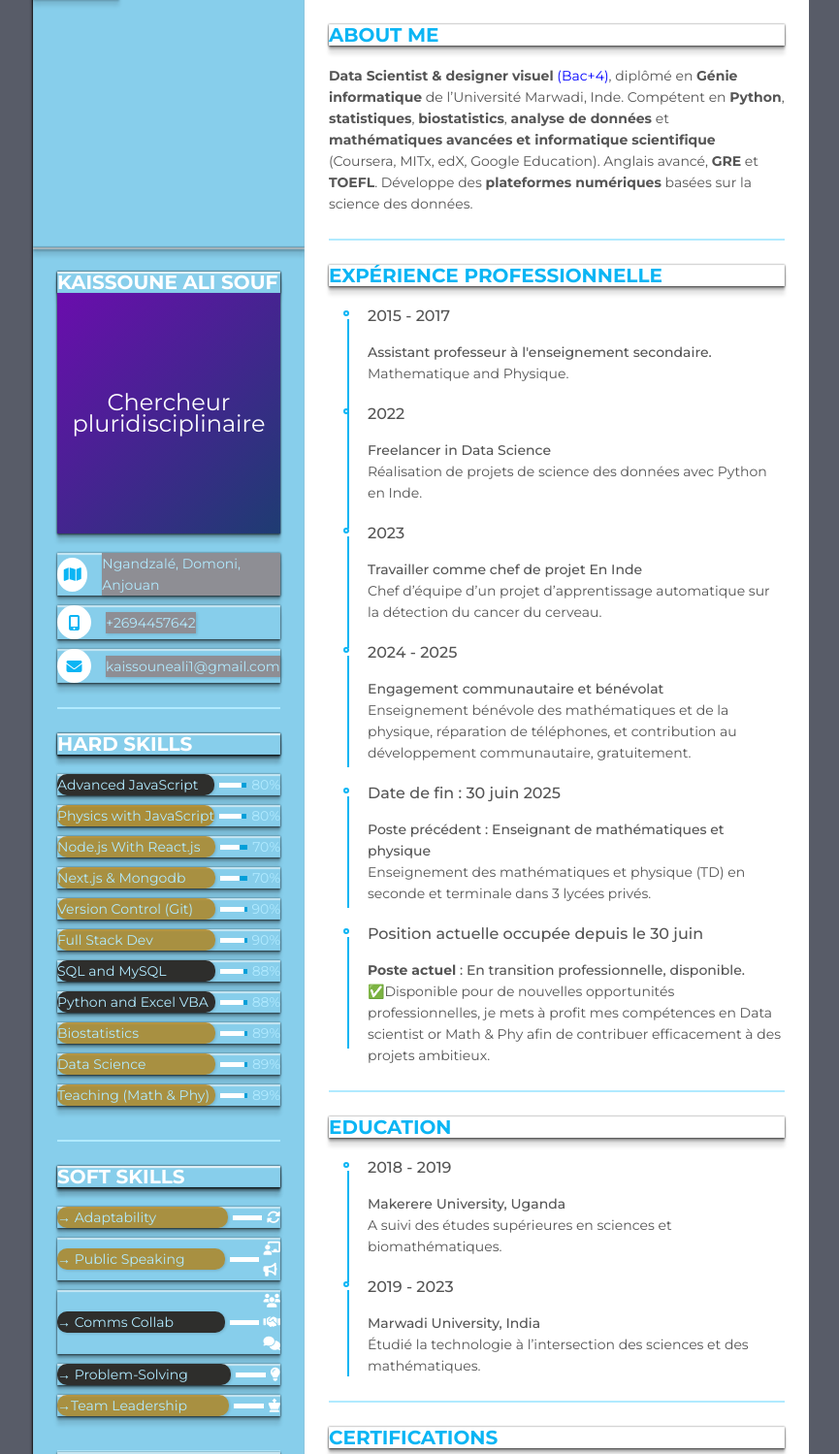
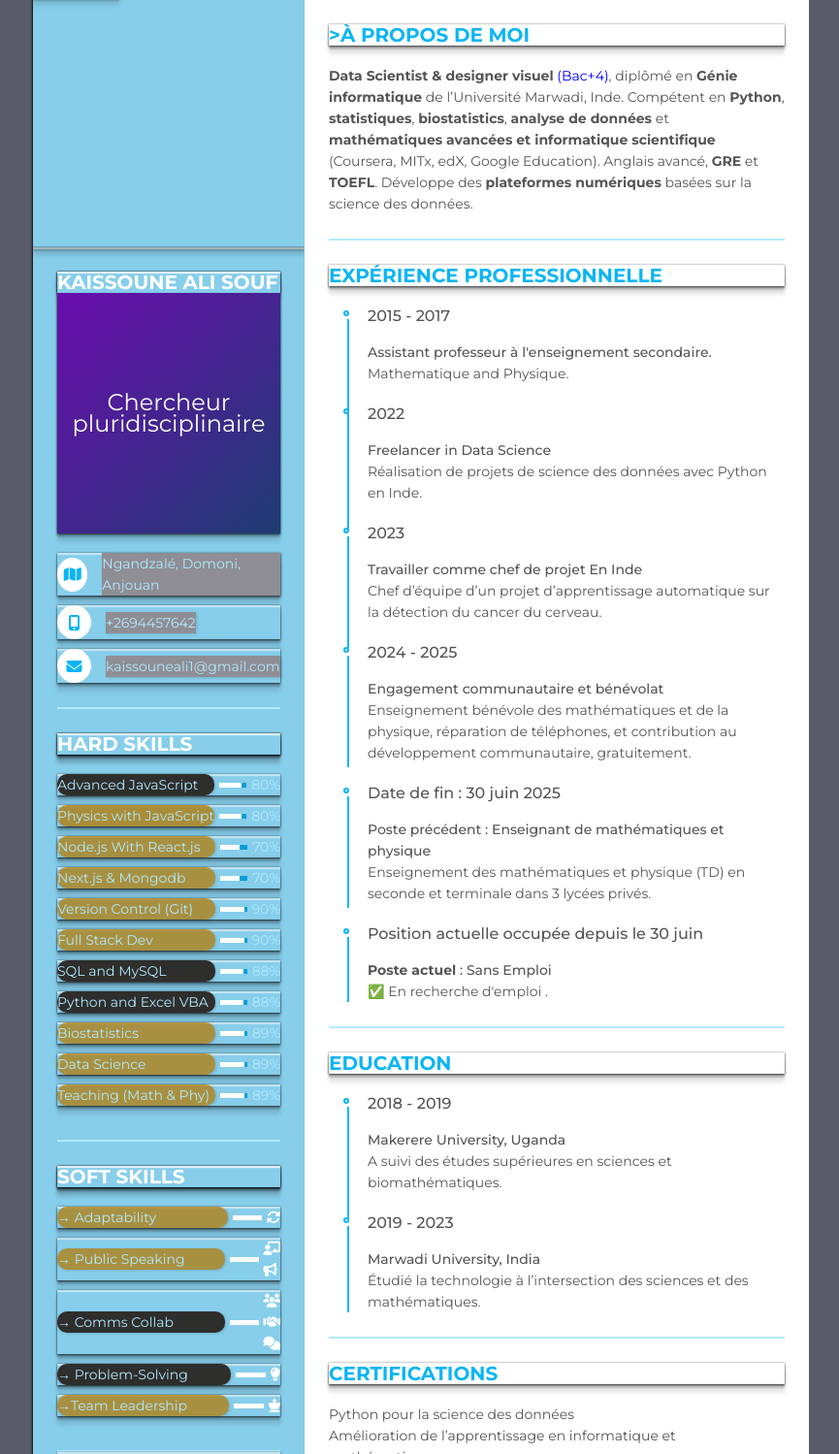
Before and after one commit to Kyle-Leads/CV-, a plain HTML site: page index.html in a window 1280 px wide. Shown: the part 75-1574 px from the top of the page at 97% size, without its empty margins (206-1071 px from the left). Drawn offline with Linux system fonts and the light colour scheme.

Commit message:
Update index.html

```diff
--- a/index.html
+++ b/index.html
@@ -250,7 +250,7 @@
   <div class="resume_right">
     <div class="resume_item resume_about">
         <div class="title">
-           <p class="bold">About Me</p>
+           <p class="bold">>À propos de moi</p>
          </div>
 
      <p>
@@ -310,8 +310,8 @@
             <li>
               <div class="date"> Position actuelle occupée depuis le 30 juin</div>
               <div class="info">
-                  <p class="semi-bold"> <strong>Poste actuel</strong> : En transition professionnelle, disponible.</p>
-                  <p>✅Disponible pour de nouvelles opportunités professionnelles, je mets à profit mes compétences en Data scientist or Math & Phy afin de contribuer efficacement à des projets ambitieux.
+                  <p class="semi-bold"> <strong>Poste actuel</strong> : Sans Emploi </p>
+                  <p>✅ En recherche d'emploi .
 
 </p>
               </div>
```
